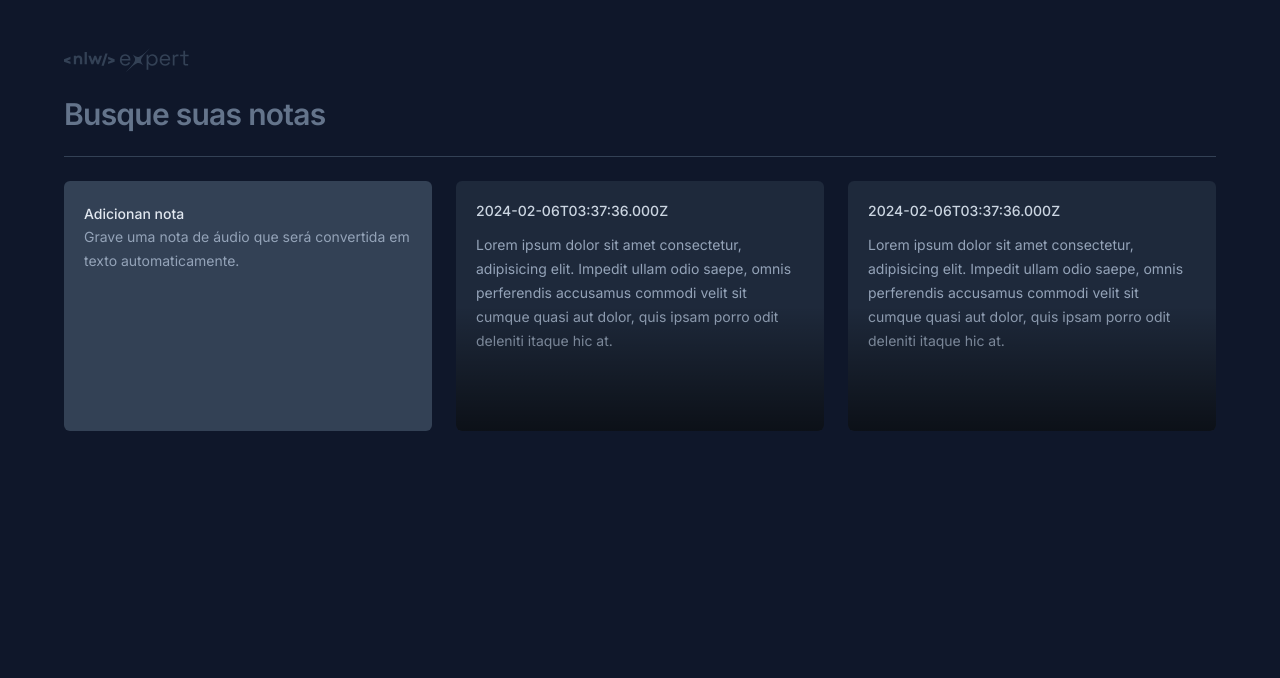
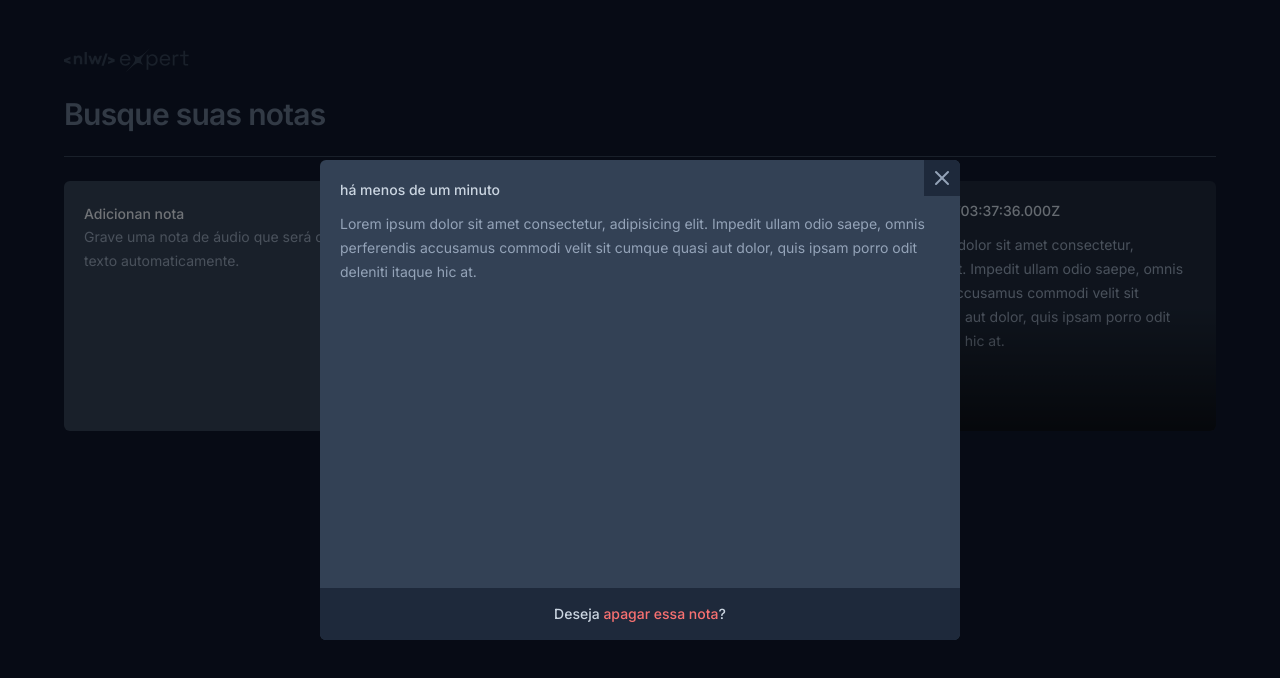
Before and after one commit to JrzenonDev/react-notes-audio, a React (Vite) app: page / in a window 1280 px wide. Both pictures are taken after a click on the button 640 px from the left and 306 px from the top of the page. Shown: the top 678 px of the page. Built offline with nearby package versions, Linux system fonts and the light colour scheme.

Commit message:
feat: create dialo modal in NoteCard

```diff
--- a/src/components/note-card.tsx
+++ b/src/components/note-card.tsx
@@ -1,3 +1,7 @@
+import * as Dialog from "@radix-ui/react-dialog";
+import { formatDistanceToNow } from "date-fns";
+import { ptBR } from "date-fns/locale";
+import { X } from "lucide-react";
 interface NoteCardProps {
   note: {
     date: Date;
@@ -7,12 +11,44 @@
 
 export function NoteCard({ note }: NoteCardProps) {
   return (
-    <button className="rounded-md text-left flex flex-col bg-slate-800 p-5 gap-3 overflow-hidden relative outline-none hover:ring-2 hover:ring-slate-600 focus-visible:ring-2 focus-visible:ring-lime-600">
+    <Dialog.Root>
+      <Dialog.Trigger className="rounded-md text-left flex flex-col bg-slate-800 p-5 gap-3 overflow-hidden relative outline-none hover:ring-2 hover:ring-slate-600 focus-visible:ring-2 focus-visible:ring-lime-600">
         <span className="text-sm font-medium text-slate-300">
           {note.date.toISOString()}
         </span>
         <p className="text-sm leading-6 text-slate-400">{note.content}</p>
         <div className="absolute bottom-0 left-0 right-0 h-1/2 bg-gradient-to-t from-black/60 to-black/0 pointer-events-none" />
+      </Dialog.Trigger>
+
+      <Dialog.Portal>
+        <Dialog.Overlay className="fixed inset-0 bg-black/50" />
+        <Dialog.Content className="fixed overflow-hidden left-1/2 top-1/2 -translate-x-1/2 -translate-y-1/2 max-w-[640px] w-full h-[60vh] bg-slate-700 rounded-md flex flex-col outline-none">
+          <Dialog.Close className="absolute top-0 right-0 bg-slate-800 p-1.5 text-slate-400 hover:text-slate-100">
+            <X size={24} />
+          </Dialog.Close>
+
+          <div className="flex flex-1 flex-col gap-3 p-5">
+            <span className="text-sm font-medium text-slate-300">
+              {formatDistanceToNow(note.date, {
+                locale: ptBR,
+                addSuffix: true,
+              })}
+            </span>
+            <p className="text-sm leading-6 text-slate-400">{note.content}</p>
+          </div>
+
+          <button
+            type="button"
+            className="w-full bg-slate-800 py-4 text-center text-sm text-slate-300 outline-none font-medium group"
+          >
+            Deseja{" "}
+            <span className="text-red-400 group-hover:underline">
+              apagar essa nota
+            </span>
+            ?
           </button>
+        </Dialog.Content>
+      </Dialog.Portal>
+    </Dialog.Root>
   );
 }
```
Lines whose indentation alone changed are shown as unchanged.
